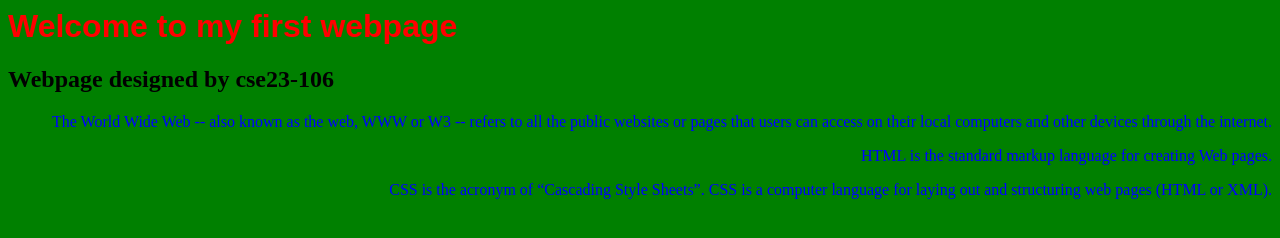
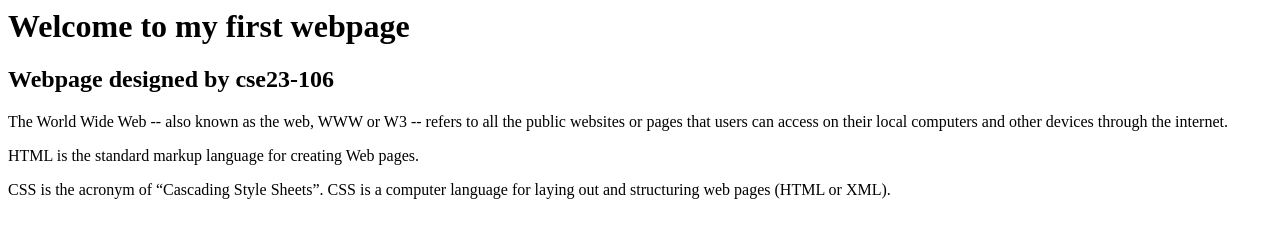
Before and after one commit to Wayne267/HelloWorld, a plain HTML site: page Index.html in a window 1280 px wide. Drawn offline with Linux system fonts and the light colour scheme.

Commit message:
Update Index.html

```diff
--- a/Index.html
+++ b/Index.html
@@ -1,22 +1,9 @@
 <html>
   <head>
     <title>FIRST WEB PAGE</title>
-    <style>
-      h1
-      {
-        Border_bottom: solid 2px;
-        font-family: arial;
-      }
-
-      p
-      {
-        color:blue;
-        text-align : right;
-      }
-    </style>
   </head>
-  <body style = "background-color : green;" >
-    <h1 style = "color:red;">Welcome to my first webpage</h1>
+  <body >
+    <h1>Welcome to my first webpage</h1>
     <h2>Webpage designed by cse23-106</h2>
     <p>The World Wide Web -- also known as the web, WWW or W3 -- refers to all the public websites or pages that users can access on their local computers and other devices through the internet.</p>
   <p>HTML is the standard markup language for creating Web pages.</p>
```
